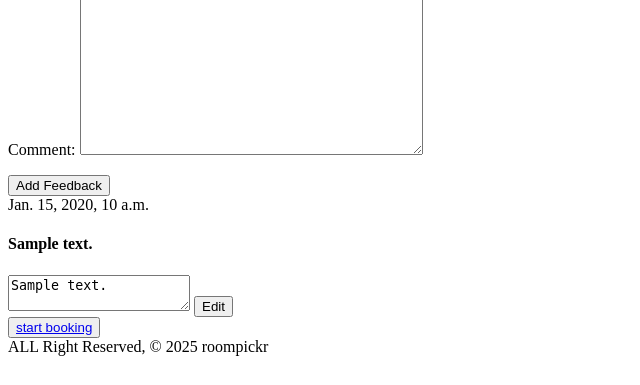
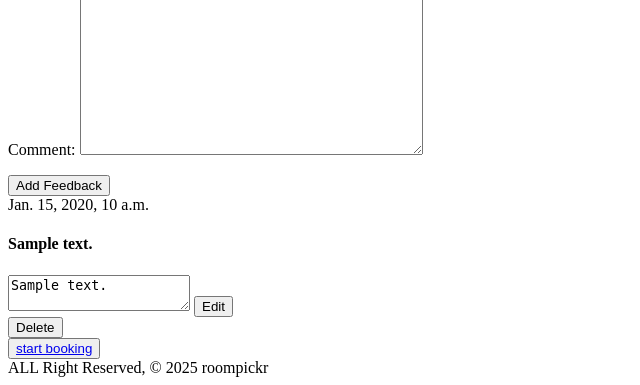
Before and after one commit to Fatema-Abdulla/RoomPickr, a Django app: page /spaces/1/detail/ in a window 1280 px wide. Shown: the part 452-837 px from the top of the page, without its empty margins (0-640 px from the left). Before the commit the page ends 808 px from the top, so only its background shows below. Run offline with Django 5.2, Linux system fonts and the light colour scheme; a user stored in the database is signed in; tables that the repository leaves empty hold one stand-in row (values such as "Sample post").

Commit message:
update and delete feedback

```diff
--- a/roompickr/main_app/templates/spaces/detail.html
+++ b/roompickr/main_app/templates/spaces/detail.html
@@ -32,6 +32,10 @@
       <textarea name="comment">{{feedback.comment}}</textarea>
        <input type="submit" value="Edit" class="btn" />
     </form>
+    <form action="{% url 'delete_feedback' space.id feedback.id %}" method="post">
+            {% csrf_token %}
+            <input type="submit" value="Delete"/>
+          </form>
 
   </div>
   {% endfor %} {% endif %}
--- a/roompickr/main_app/urls.py
+++ b/roompickr/main_app/urls.py
@@ -18,6 +18,7 @@ urlpatterns = [
     path('spaces/<int:space_id>/add_feedback/<int:user_id>/', views.add_feedback, name='add_feedback'),
     #edit
     path('spaces/<int:space_id>/edit_feedback/<int:feedback_id>/', views.edit_feedback, name='edit_feedback'),
+    path('spaces/<int:space_id>/delete_feedback/<int:feedback_id>/', views.delete_feedback, name='delete_feedback'),
 
     path('spaces/<int:space_id>/booking/<int:user_id>/', views.start_booking.as_view(), name='start_booking' )
 
--- a/roompickr/main_app/views.py
+++ b/roompickr/main_app/views.py
@@ -114,6 +114,14 @@ def edit_feedback(request, space_id, feedback_id):
     return redirect('detail', space_id)
 
 #delete feedback
+
+def delete_feedback(request, space_id, feedback_id):
+    feedback = Feedback.objects.get(id=feedback_id)
+    if feedback:
+        feedback.delete()
+    return redirect("detail", space_id)
+
+
 '''
 @login_required
 def add_review(request, game_id):
@@ -159,9 +167,15 @@ def delete_review(request, game_id, review_id):
     if review:
         review.delete()
     return redirect("detail", game_id)
-<form action="{% url 'delete_review' game.id review.id %}" method="post" class="gc-delete-review-form">
+
+def delete_feedback(request, space_id, feedback_id):
+    feedback = Feedback.objects.get(id=feedback_id)
+    if feedback:
+        feedback.delete()
+    return redirect("detail", space_id)
+<form action="{% url 'delete_feedback' space.id feedback.id %}" method="post">
             {% csrf_token %}
-            <input type="submit" value="Delete" class="btn btn-red" />
+            <input type="submit" value="Delete"/>
           </form>
 '''
 
```
